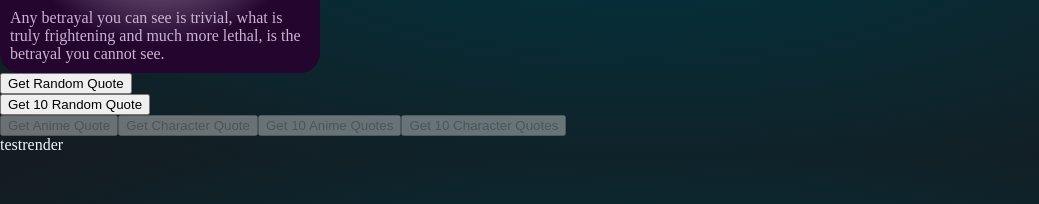
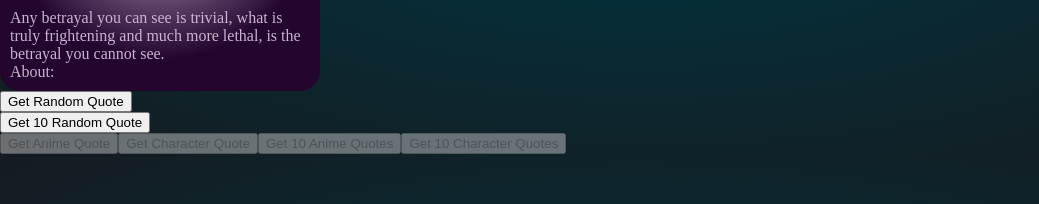
Before and after one commit to Amethesh/AniQuotes, a React (Vite) app: page / in a window 1280 px wide. Shown: the part 330-534 px from the top of the page, without its empty margins (0-1039 px from the left). Built offline with nearby package versions, Linux system fonts and the light colour scheme.

Commit message:
Changing interface of quote

```diff
--- a/src/App.tsx
+++ b/src/App.tsx
@@ -1,12 +1,12 @@
 import "./styles/main.css";
 import { useState } from "react";
-import Card from "./components/Card";
+import CharacterCard from "./components/CharacterCard";
 import Random from "./components/RandomQuotes/Random";
 import Random10 from "./components/RandomQuotes/Random10";
 import ApiRequest from "./components/ApiRequest";
 import { ApolloClient, InMemoryCache, ApolloProvider } from "@apollo/client";
-import CharacterInfo from "./components/Anilist/TestApi";
-import { Testrender } from "./components/Anilist/testrender";
+// import CharacterInfo from "./components/Anilist/TestApi";
+// import { Testrender } from "./components/Anilist/testrender";
 // import { useSelector } from "react-redux";
 // import { Quote } from "./types/interface";
 // import { RandomQuote } from "./features/quote";
@@ -34,14 +34,14 @@ function App() {
 		<ApolloProvider client={client}>
 			<h1>Home</h1>
 			<input type="text" name="main-input" id="main-input" onChange={handleInputChange} />
-			<Card />
-			<CharacterInfo />
+			<CharacterCard />
+			{/* <CharacterInfo /> */}
 			<Random />
 			{/* <RandomAnime quoteInput={quoteInput} /> */}
 			{/* <RandomCharacter quoteInput={quoteInput} /> */}
 			<Random10 />
 			<ApiRequest quoteInput={quoteInput} />
-			<Testrender />
+			{/* <Testrender /> */}
 			{/* <Anime10 quoteInput={quoteInput} /> */}
 			{/* <Character10 quoteInput={quoteInput} /> */}
 		</ApolloProvider>
--- a/src/components/Anilist/CharacterInfo.ts
+++ b/src/components/Anilist/CharacterInfo.ts
@@ -1,6 +1,8 @@
 import { gql, useLazyQuery } from "@apollo/client";
 import { CharacterInfoProps } from "../../types/interface";
 import { CharacterInfo } from "../../types/interface";
+import { useDispatch } from "react-redux";
+import { getError, getRandomQuote, isLoading } from "../../features/quote";
 
 const GET_CHARACTER_INFO = gql`
 	query Character($characterName: String) {
@@ -13,16 +15,16 @@ const GET_CHARACTER_INFO = gql`
 			}
 			image {
 				large
-				medium
 			}
 			description
 		}
 	}
 `;
 
-function CharacterInfo({ characterName }: CharacterInfoProps) {
+function CharacterInfo(characterName: string) {
 	// const [characterName, setCharacterName] = useState("");
 	const [getCharacterInfo, { loading, error, data }] = useLazyQuery<CharacterInfo>(GET_CHARACTER_INFO);
+	const dispatch = useDispatch();
 
 	console.log(characterName);
 
@@ -30,6 +32,9 @@ function CharacterInfo({ characterName }: CharacterInfoProps) {
 
 	console.log(data);
 
+	dispatch(getRandomQuote(data));
+	dispatch(isLoading(loading));
+	dispatch(getError(error));
 	// if (!character) return null;
 
 	// let character: Character = data.Character[0];
--- a/src/components/ApiRequest.tsx
+++ b/src/components/ApiRequest.tsx
@@ -1,6 +1,7 @@
 import { useDispatch } from "react-redux";
 import { Quote, InputProps } from "../types/interface";
 import { getRandomQuote } from "../features/quote";
+import CharacterInfo from "./Anilist/CharacterInfo";
 // import { useState } from "react";
 
 const URL = "https://animechan.vercel.app/api";
@@ -14,9 +15,10 @@ const ApiRequest = ({ quoteInput }: InputProps) => {
 
 		fetch(`${URL}${request}${quoteInput}`)
 			.then((response) => response.json())
-			.then((data: Quote[]) => {
+			.then((data: Quote) => {
 				console.log(data);
 				dispatch(getRandomQuote(data));
+				CharacterInfo(data.character);
 			});
 	};
 
--- a/src/components/Card.tsx
+++ b/src/components/CharacterCard.tsx
@@ -1,7 +1,7 @@
 import "../styles/card.css";
 // import { Quote } from "../types/interface";
 import { useSelector } from "react-redux";
-import { RandomQuote } from "../features/quote";
+import { LoadingStatus, RandomQuote, getError } from "../features/quote";
 
 // type CardProps = {
 // 	title: string;
@@ -16,8 +16,10 @@ import { RandomQuote } from "../features/quote";
 // 	quote
 // }: Quote
 
-const Card = () => {
+const CharacterCard = () => {
 	const quote = useSelector(RandomQuote);
+	const loading = useSelector(LoadingStatus);
+	const error = useSelector(getError);
 
 	return (
 		<>
@@ -27,7 +29,7 @@ const Card = () => {
 						<h1 className="title">{quoteItem.anime}</h1>
 						<img
 							src={
-								quoteItem.image ||
+								quoteItem.Character.image.large ||
 								"https://animesher.com/orig/0/93/932/9329/animesher.com_not-found-gone-anime-boy-932950.gif"
 							}
 							alt="NOT FOUND"
@@ -41,17 +43,19 @@ const Card = () => {
 					<h1 className="title">{quote.anime}</h1>
 					<img
 						src={
-							quote.image ||
+							quote.Character.image.large ||
 							"https://animesher.com/orig/0/93/932/9329/animesher.com_not-found-gone-anime-boy-932950.gif"
 						}
 						alt="NOT FOUND"
 					/>
 					<h2 className="character">{quote.character}</h2>
+					<h3 className="character">{quote.Character.name.native}</h3>
 					<p className="quote">{quote.quote}</p>
+					<p className="quote">About:{quote.Character.description}</p>
 				</section>
 			)}
 		</>
 	);
 };
 
-export default Card;
+export default CharacterCard;
--- a/src/features/quote.tsx
+++ b/src/features/quote.tsx
@@ -1,19 +1,34 @@
 import { createSlice } from "@reduxjs/toolkit";
-import { Quote } from "../types/interface";
+import { Quote, CharacterInfo } from "../types/interface";
 
 interface QuoteState {
-	value: Quote;
+	value: CharacterInfo;
+	error: string | null;
+	isLoading: boolean;
 }
 
 const initialState: QuoteState = {
 	value: {
 		anime: "Bleach",
 		character: "Aizen Sousuke",
-		image:
-			"https://preview.redd.it/how-would-you-rank-the-espada-and-aizen-based-on-their-v0-hfd71ol8p7t81.jpg?width=736&format=pjpg&auto=webp&s=55d2c4160118e47dc5641e4e13382794d396df9b",
 		quote:
-			"Any betrayal you can see is trivial, what is truly frightening and much more lethal, is the betrayal you cannot see."
-	}
+			"Any betrayal you can see is trivial, what is truly frightening and much more lethal, is the betrayal you cannot see.",
+		Character: {
+			name: {
+				first: "Aizen",
+				last: "",
+				full: "",
+				native: ""
+			},
+			image: {
+				large:
+					"https://preview.redd.it/how-would-you-rank-the-espada-and-aizen-based-on-their-v0-hfd71ol8p7t81.jpg?width=736&format=pjpg&auto=webp&s=55d2c4160118e47dc5641e4e13382794d396df9b"
+			},
+			description: ""
+		}
+	},
+	error: null,
+	isLoading: false
 };
 
 export const quoteSlice = createSlice({
@@ -22,10 +37,18 @@ export const quoteSlice = createSlice({
 	reducers: {
 		getRandomQuote: (state, action) => {
 			state.value = action.payload;
+		},
+		isLoading: (state, action) => {
+			state.isLoading = action.payload;
+		},
+		getError: (state, action) => {
+			state.error = action.payload;
 		}
 	}
 });
 
-export const { getRandomQuote } = quoteSlice.actions;
+export const { getRandomQuote, isLoading, getError } = quoteSlice.actions;
 export const RandomQuote = (state: { quote: QuoteState }) => state.quote.value;
+export const LoadingStatus = (state: { quote: QuoteState }) => state.quote.isLoading;
+export const ErrorStatus = (state: { quote: QuoteState }) => state.quote.error;
 export default quoteSlice.reducer;
--- a/src/types/interface.ts
+++ b/src/types/interface.ts
@@ -1,7 +1,6 @@
 export interface Quote {
 	anime: string;
 	character: string;
-	image?: string;
 	quote: string;
 }
 
@@ -12,7 +11,7 @@ export interface CharacterInfoProps {
 	characterName: string;
 }
 
-export interface Character {
+export interface CharacterInfo extends Quote {
 	Character: {
 		name: {
 			first: string;
@@ -22,7 +21,6 @@ export interface Character {
 		};
 		image: {
 			large: string;
-			medium: string;
 		};
 		description: string;
 	};
```
